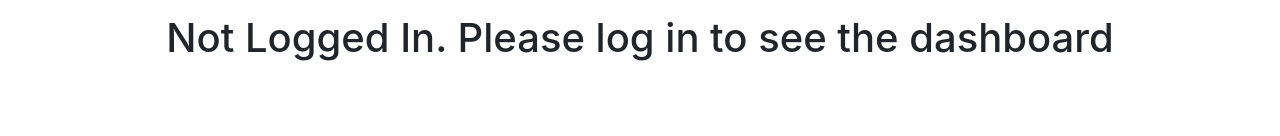
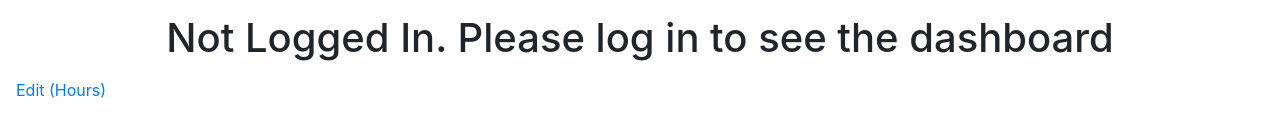
Before and after one commit to RMIT-SEPT/majorproject-9-mon-15-30-4, a React (Create React App) app in the folder FrontEnd/react-front-end/: page /Dashboard in a window 1280 px wide. Shown: the part 166-302 px from the top of the page. Built offline with nearby package versions, Linux system fonts and the light colour scheme.

Commit message:
Added link on employee page to edit hours (will be shown base on permissions later).

```diff
--- a/FrontEnd/react-front-end/src/components/Dashboard/Dashboard.js
+++ b/FrontEnd/react-front-end/src/components/Dashboard/Dashboard.js
@@ -1,6 +1,7 @@
 import React, { Component } from 'react';
 import "./Dashboard.css";
 import bookingService from "../../services/bookingService";
+import HoursButton from "../Employee/hoursButton";
 
 class Dashboard extends Component{
     constructor(props){
@@ -21,6 +22,9 @@ class Dashboard extends Component{
                 <h5 className="display-4 text-center">Employee Dashboard</h5>
                 <hr></hr>
                 <h1 className="display-9 text-center">Not Logged In. Please log in to see the dashboard</h1>
+
+                        <HoursButton/>
+
                 </div>
             )
         }
--- /dev/null
+++ b/FrontEnd/react-front-end/src/components/Employee/hoursButton.js
@@ -0,0 +1,13 @@
+import React from 'react'
+import {Link} from "react-router-dom"
+
+const HoursButton=() => {
+    return (
+        <React.Fragment>
+            <Link to = "/home/employee/hours" className="nav-link" >
+                Edit (Hours)
+            </Link>
+        </React.Fragment>
+    )
+}
+export default HoursButton;
```
